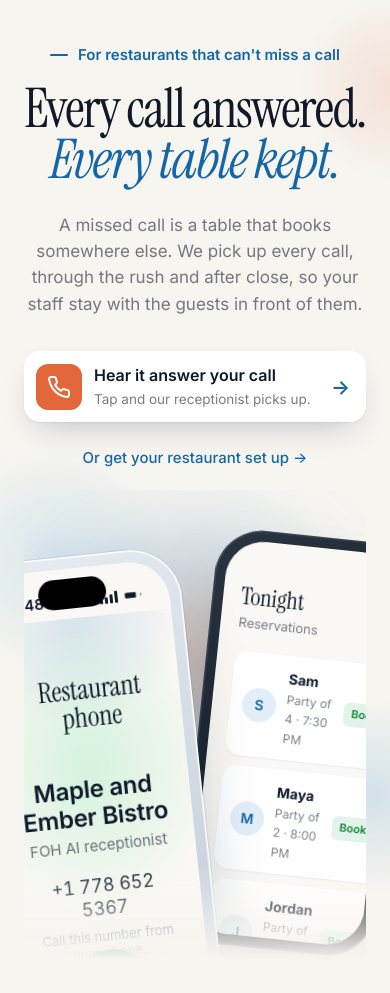
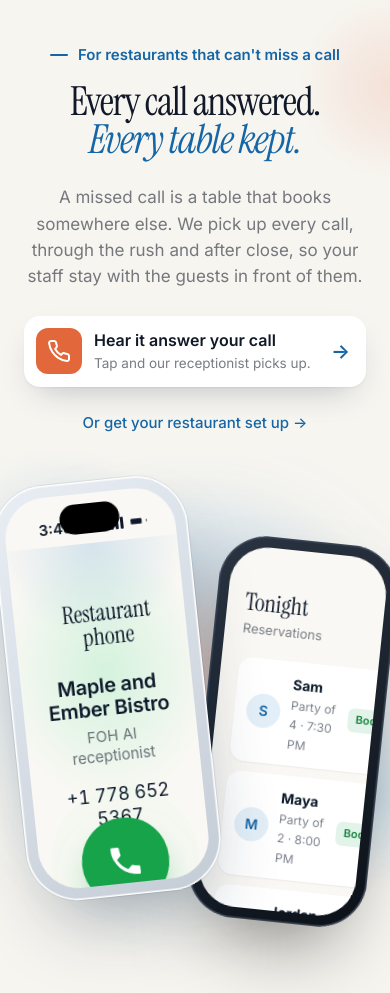
Before and after one commit to tntutte14-prog/fohreceptionist-site, a plain HTML site: page index.html in a window 390 px wide. Shown: the part 99-1092 px from the top of the page. Drawn offline with Linux system fonts and the light colour scheme.

Commit message:
Hero: phones inside the text block (split layout), responsive fixes
Co-Authored-By: Claude Sonnet 5.5 <noreply@anthropic.com>
Claude-Session: https://claude.ai/code/session_01RZ3aFTAetm9WyqULatDJUo

```diff
--- a/flow.css
+++ b/flow.css
@@ -242,3 +242,58 @@ body.home .feat-head h2{max-width:none;font-size:clamp(44px,6vw,84px);margin:0}
 .feat-more b{color:var(--t-full);font-weight:600}
 @media (max-width:1100px){.cards4{grid-template-columns:1fr 1fr;gap:48px 24px}}
 @media (max-width:560px){.cards4{grid-template-columns:1fr}}
+
+/* ---------- hero: words and phones are one block ---------- */
+.hero-split{display:grid;grid-template-columns:minmax(0,1fr) minmax(0,1.05fr);gap:clamp(8px,2vw,32px);align-items:center}
+.hero-split .hero-c{text-align:left;align-items:flex-start}
+.hero-split .hero-c .mono-label{justify-content:flex-start}
+.hero-split .hero-c h1{font-size:clamp(46px,5.6vw,84px);max-width:none}
+.hero-split .hero-c .h-sub{margin:0 0 30px;max-width:38ch}
+.hero-split .hero-actions{align-items:flex-start}
+.hero-split .showcase{margin-top:0;height:clamp(560px,46vw,680px);padding-top:30px;
+  -webkit-mask-image:linear-gradient(#000 84%,transparent 100%);mask-image:linear-gradient(#000 84%,transparent 100%)}
+.hero-split .showcase::before{width:100%;top:10%}
+.hero-split .fc-1{left:-4px;top:96px}
+.hero-split .fc-2{left:-24px;top:420px}
+.hero-split .fc-3{right:-4px;top:140px}
+.hero-split .fc-4{right:-4px;top:330px}
+@media (max-width:1250px){.hero-split .fc-2{display:none}.hero-split .fc-1{top:60px}}
+@media (max-width:1100px){.hero-split .fc{display:none}}
+@media (max-width:900px){
+  .hero-split{grid-template-columns:1fr}
+  .hero-split .hero-c{text-align:center;align-items:center}
+  .hero-split .hero-c .mono-label{justify-content:center}
+  .hero-split .hero-actions{align-items:center}
+  .hero-split .hero-c h1{font-size:clamp(40px,10vw,64px)}
+  .hero-split .hero-c .h-sub{margin:0 auto 26px}
+  .hero-split .showcase{height:clamp(470px,110vw,640px);margin-top:12px}
+}
+.hero-split .showcase{overflow:visible;-webkit-mask-image:none;mask-image:none}
+.hero-split .showcase .phone{width:min(285px,44vw);top:40px;transform:translate3d(calc(-50% - 105px),calc(var(--sy) * -.04px),0) rotate(-7deg)}
+.hero-split .phone2{width:min(262px,40vw);top:100px;transform:translate3d(calc(-50% + 120px),calc(var(--sy) * -.09px),0) rotate(7deg)}
+.hero-split .fc-2,.hero-split .fc-3{display:none}
+.hero-split .fc-1{left:-10px;top:30px}
+.hero-split .fc-4{right:-10px;top:auto;bottom:70px}
+@media (max-width:900px){
+  .hero-split .showcase .phone{width:min(260px,52vw);transform:translate3d(calc(-50% - 22vw),0,0) rotate(-6deg)}
+  .hero-split .phone2{width:min(240px,48vw);transform:translate3d(calc(-50% + 22vw),0,0) rotate(6deg)}
+}
+.hero-split .fc-1{top:-6px;left:-24px}
+@media (max-width:900px){
+  .hero-split .showcase{overflow:hidden;height:clamp(500px,125vw,660px)}
+  .hero-split .showcase .phone{width:min(250px,56vw);top:24px;transform:translate3d(calc(-50% - 20vw),0,0) rotate(-6deg)}
+  .hero-split .phone2{width:min(230px,52vw);top:84px;transform:translate3d(calc(-50% + 22vw),0,0) rotate(6deg)}
+  .hero-split .calling .who{font-size:20px;margin-top:26px}
+  .hero-split .rp-title{font-size:24px}
+}
+body.home .hero2{overflow-x:clip}
+@media (max-width:1100px) and (min-width:901px){
+  .hero-split .showcase .phone{width:min(230px,26vw);transform:translate3d(calc(-50% - 80px),0,0) rotate(-7deg)}
+  .hero-split .phone2{width:min(214px,24vw);transform:translate3d(calc(-50% + 90px),0,0) rotate(7deg)}
+}
+@media (max-width:900px){
+  .hero-split .showcase{margin-inline:-24px}
+  .hero-split .showcase .phone{width:min(230px,50vw);transform:translate3d(calc(-50% - 17vw),0,0) rotate(-6deg)}
+  .hero-split .phone2{width:min(214px,46vw);transform:translate3d(calc(-50% + 20vw),0,0) rotate(6deg)}
+}
+@media (max-width:900px){.hero-split .showcase{height:clamp(560px,150vw,720px)}.hero-split .calling .hint{display:none}}
--- a/index.html
+++ b/index.html
@@ -39,7 +39,8 @@
 <main>
 <!-- hero: the outcome on the left, the demo phone on a deep-blue stage on the right -->
 <section class="hero2">
-  <div class="in hero-c">
+<div class="in hero-split">
+  <div class="hero-c">
     <p class="mono-label">For restaurants that can't miss a call</p>
     <h1><span>Every call answered.</span> <em><span>Every table kept.</span></em></h1>
     <p class="h-sub">A missed call is a table that books somewhere else. We pick up every call, through the rush and after close, so your staff stay with the guests in front of them.</p>
@@ -52,7 +53,6 @@
       <a class="h-link" href="onboarding.html">Or get your restaurant set up <span aria-hidden="true">→</span></a>
     </div>
   </div>
-  <div class="in">
     <div class="showcase">
       <div class="fc fc-1" aria-hidden="true"><i class="dot-live"></i><span><small>Line 1 · Reservation</small><b>Table for four, 7:30 PM</b></span><time>00:42</time></div>
       <div class="fc fc-2" aria-hidden="true"><i class="dot-live"></i><span><small>Line 2 · Menu question</small><b>Is the soup vegetarian?</b></span><time>00:18</time></div>
@@ -107,7 +107,7 @@
         </div>
       </div>
     </div>
-  </div>
+</div>
 </section>
 
 <!-- what you get -->
```
